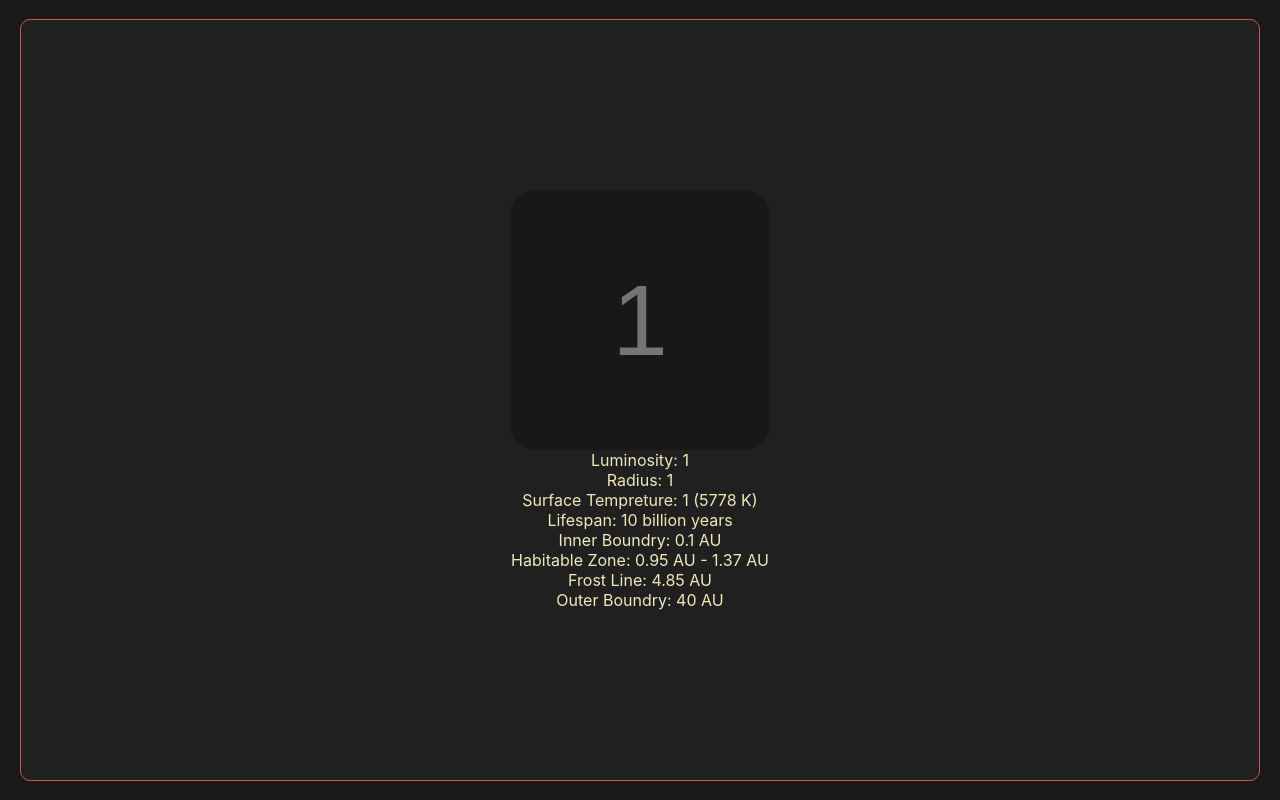
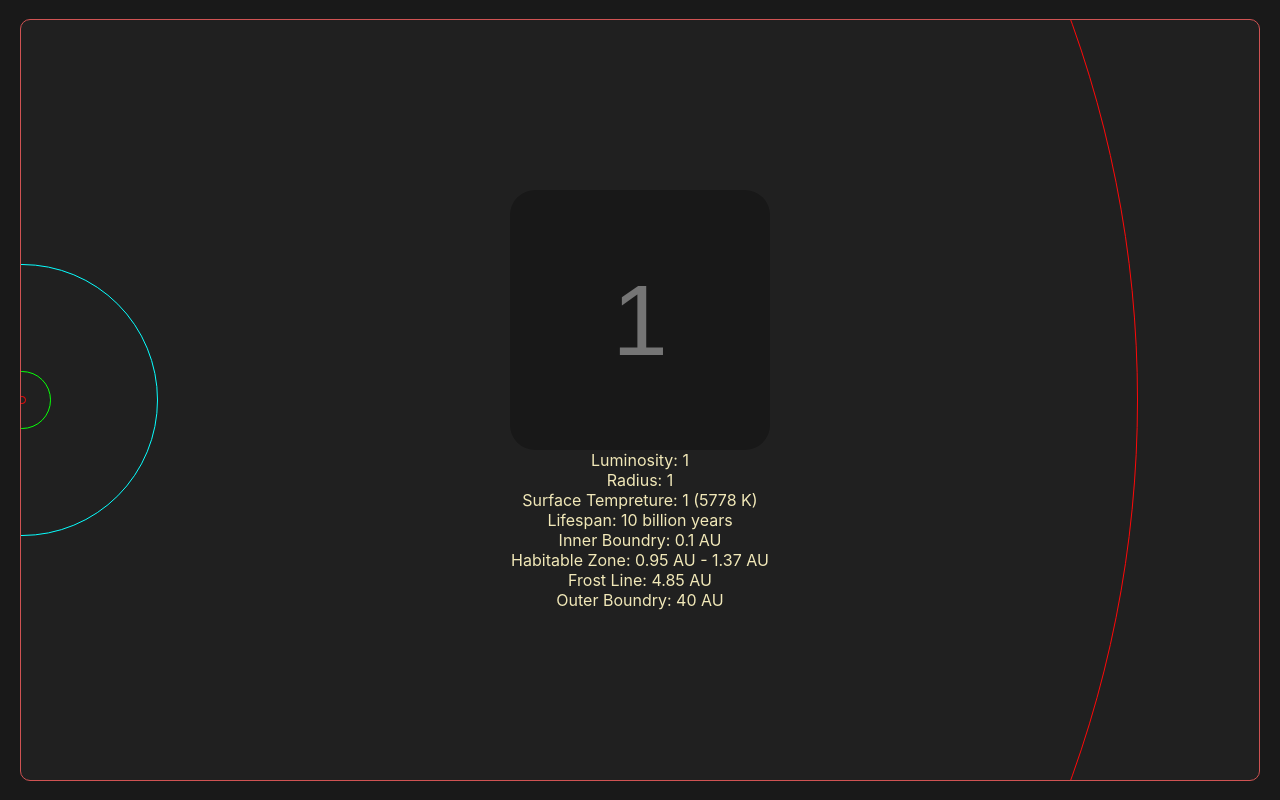
Before and after one commit to SophieSnoww/react-testing, a React (Create React App) app: page / in a window 1280 px wide. Built offline with nearby package versions, Linux system fonts and the light colour scheme.

Commit message:
Started work on vis

```diff
--- a/src/App.css
+++ b/src/App.css
@@ -13,4 +13,5 @@
     align-items: center;
     justify-content: center;
     flex-direction: column;
+    position: relative;
 }
--- a/src/App.js
+++ b/src/App.js
@@ -1,11 +1,13 @@
 import React from 'react';
 import './App.css';
 import Input from './Input';
-import {toWords} from 'number-to-words';
+import Visualizer from './Visualizer';
 
 class App extends React.Component {
     constructor(props) {
         super(props);
+
+        this.ref = React.createRef();
 
         this.state = {
             starMass: 1
@@ -25,6 +27,7 @@ class App extends React.Component {
 
     render() {
         let m = this.state.starMass;
+
         let luminosity = this.truncate(m ** 4);
         let radius = this.truncate(m ** 0.74);
         let lifespan = this.truncate(m ** -2.5);
@@ -33,17 +36,19 @@ class App extends React.Component {
         let hZone = this.truncate(luminosity ** 0.5)
         let fLine = this.truncate((luminosity ** 0.5) * 4.85)
         let oBoundry = this.truncate(m * 40);
+
         return (
             <div className="App">
+                <Visualizer data={{mass: m, luminosity, radius, lifespan, temp, iBoundry, hZone, fLine, oBoundry, ref: this.ref}} />
                 <Input handleInput={(data) => this.handleInput(data)} />
-                <div>Luminosity: {luminosity} </div>
-                <div>Radius: {radius} </div>
-                <div>Surface Tempreture: {temp} ({Math.round(temp*5778)} K) </div>
-                <div>Lifespan: {lifespan * 10} billion years </div>
-                <div>Inner Boundry: {iBoundry} AU </div>
-                <div>Habitable Zone: {this.truncate(hZone * 0.95)} AU - {this.truncate(hZone * 1.37)} AU </div>
-                <div>Frost Line: {fLine} AU </div>
-                <div>Outer Boundry: {oBoundry} AU </div>
+                <div> Luminosity: {luminosity} </div>
+                <div> Radius: {radius} </div>
+                <div> Surface Tempreture: {temp} ({Math.round(temp*5778)} K) </div>
+                <div> Lifespan: {lifespan * 10} billion years </div>
+                <div> Inner Boundry: {iBoundry} AU </div>
+                <div> Habitable Zone: {this.truncate(hZone * 0.95)} AU - {this.truncate(hZone * 1.37)} AU </div>
+                <div> Frost Line: {fLine} AU </div>
+                <div> Outer Boundry: {oBoundry} AU </div>
             </div>
         );
     }
--- /dev/null
+++ b/src/Arc.css
@@ -0,0 +1,4 @@
+arc {
+    border-radius: 50%;
+    position: absolute;
+}
--- /dev/null
+++ b/src/Arc.js
@@ -0,0 +1,21 @@
+import React from 'react';
+import './Arc.css';
+
+class Arc extends React.Component {
+    constructor(props) {
+        super(props);
+    }
+
+    render() {
+        return (
+            <arc style={{
+                border: "1px solid " + this.props.color,
+                width: this.props.width + "px",
+                height: this.props.width + "px",
+                left: -(this.props.width / 2) + "px"
+            }} />
+        );
+    }
+}
+
+export default Arc;
--- /dev/null
+++ b/src/Visualizer.css
@@ -0,0 +1,24 @@
+.Visualizer {
+    position: absolute;
+    top: 0;
+    left: 0;
+    right: 0;
+    bottom: 0;
+
+    background-color: var(--bg-color);
+    z-index: -1;
+
+    display: flex;
+    align-items: center;
+    justify-content: center;
+}
+
+star {
+    background-color: var(--color-3);
+    width: 10px;
+    height: 10px;
+    border-radius: 50%;
+
+    position: absolute;
+    left: -5px;
+}
--- /dev/null
+++ b/src/Visualizer.js
@@ -0,0 +1,31 @@
+import React from 'react';
+import Arc from './Arc';
+import './Visualizer.css';
+
+class Visualizer extends React.Component {
+    constructor(props) {
+        super(props);
+    }
+
+    render() {
+        let appWidth = window.innerWidth -40;
+        let arcStart = 0;
+        let arcEnd = appWidth - 125;
+
+        let iBoundry = arcEnd * (this.props.data.iBoundry / this.props.data.oBoundry);
+        let fLine = arcEnd * (this.props.data.fLine / this.props.data.oBoundry);
+        let hZone = arcEnd * (this.props.data.hZone / this.props.data.oBoundry);
+
+        return (
+            <div className="Visualizer">
+                {/* <star /> */}
+                <Arc color="#f00" width={iBoundry * 2} />
+                <Arc color="#0f0" width={hZone * 2} />
+                <Arc color="#0ff" width={fLine * 2} />
+                <Arc color="#f00" width={arcEnd * 2} />
+            </div>
+        );
+    }
+}
+
+export default Visualizer;
```
Also changed, not shown: src/index.css (+2 -5 lines). Lines whose indentation alone changed are shown as unchanged.
